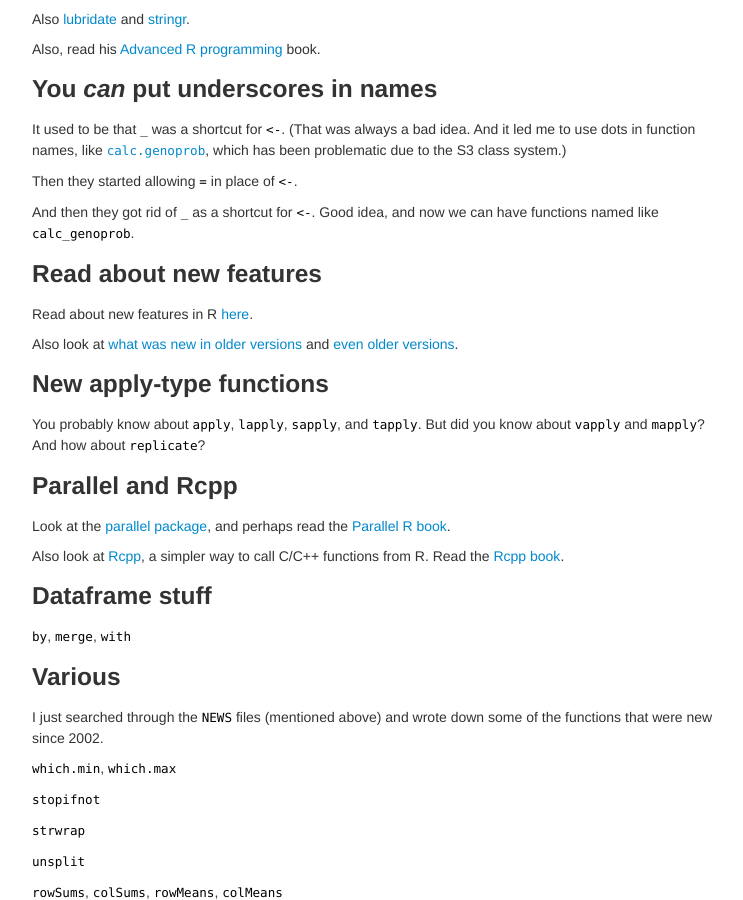
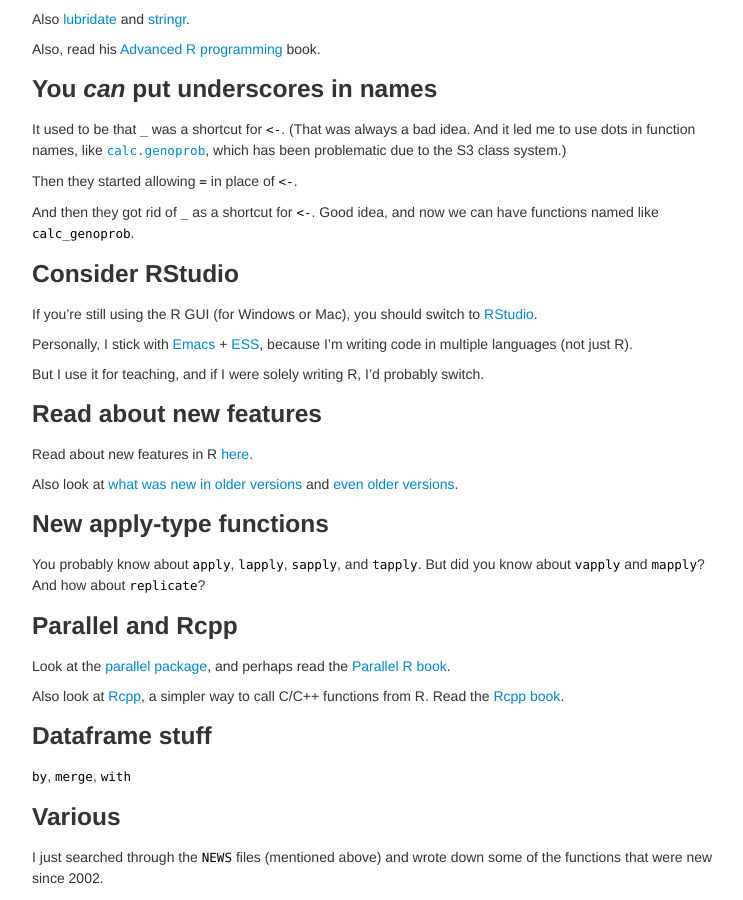
Before and after one commit to kbroman/hipsteR, a Jekyll site: the page built from index.md, in a window 1280 px wide and 900 px high, scrolled down 484 px. Shown: the whole window, without its empty margins (258-1001 px from the left). Built offline with Jekyll 4.4.1, drawn with Linux system fonts in a browser that asks for light colours.

Commit message:
Add section about RStudio

```diff
--- a/index.md
+++ b/index.md
@@ -52,6 +52,19 @@ Then they started allowing `=` in place of `<-`.
 
 And then they got rid of `_` as a shortcut for `<-`.  Good idea, and
 now we can have functions named like `calc_genoprob`.
+
+### Consider RStudio
+
+If you're still using the R GUI (for Windows or Mac), you should
+switch to [RStudio](http://www.rstudio.com/ide/download/desktop).
+
+Personally, I stick with [Emacs](http://www.gnu.org/software/emacs/) +
+[ESS](http://ess.r-project.org/), because I'm writing code in multiple
+languages (not just R).
+
+But I use it for teaching, and if I were solely writing R, I'd
+probably switch.
+
 
 ### Read about new features
 
```
